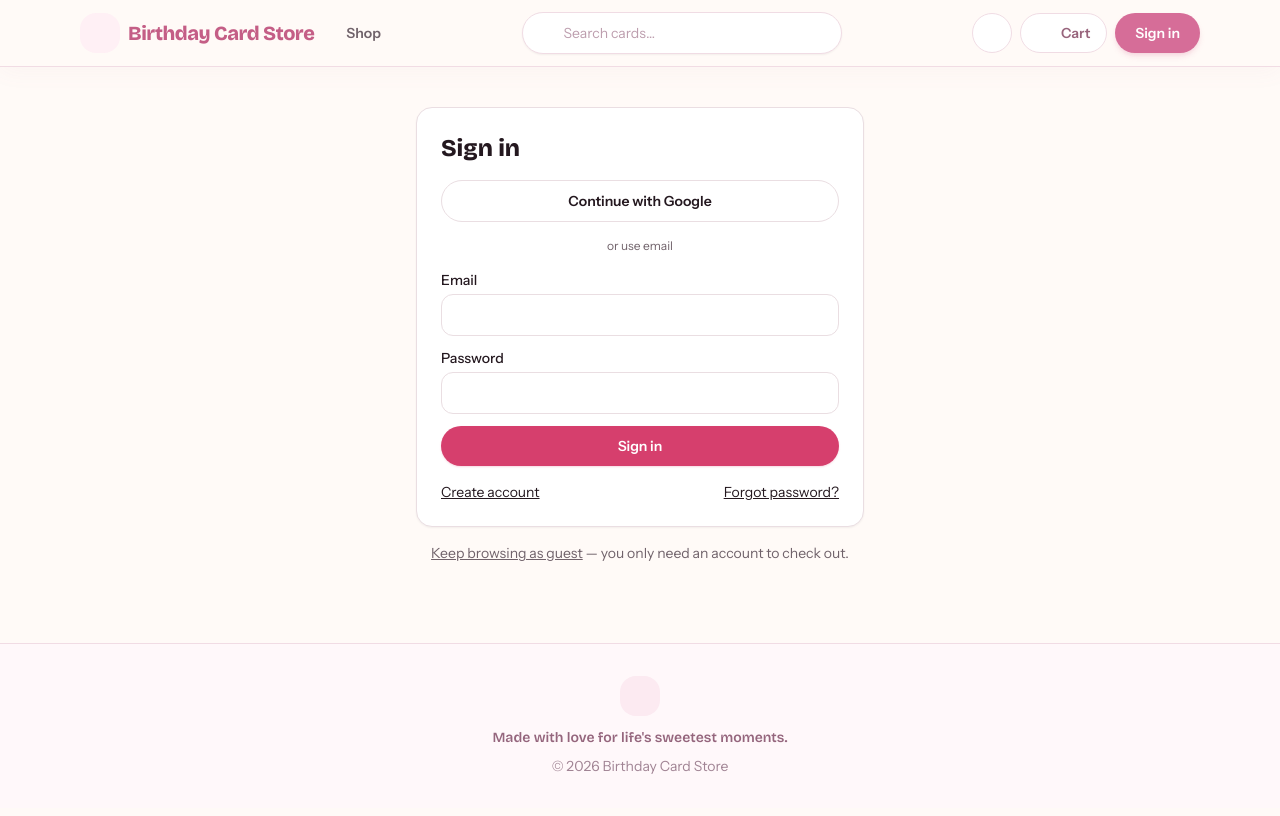
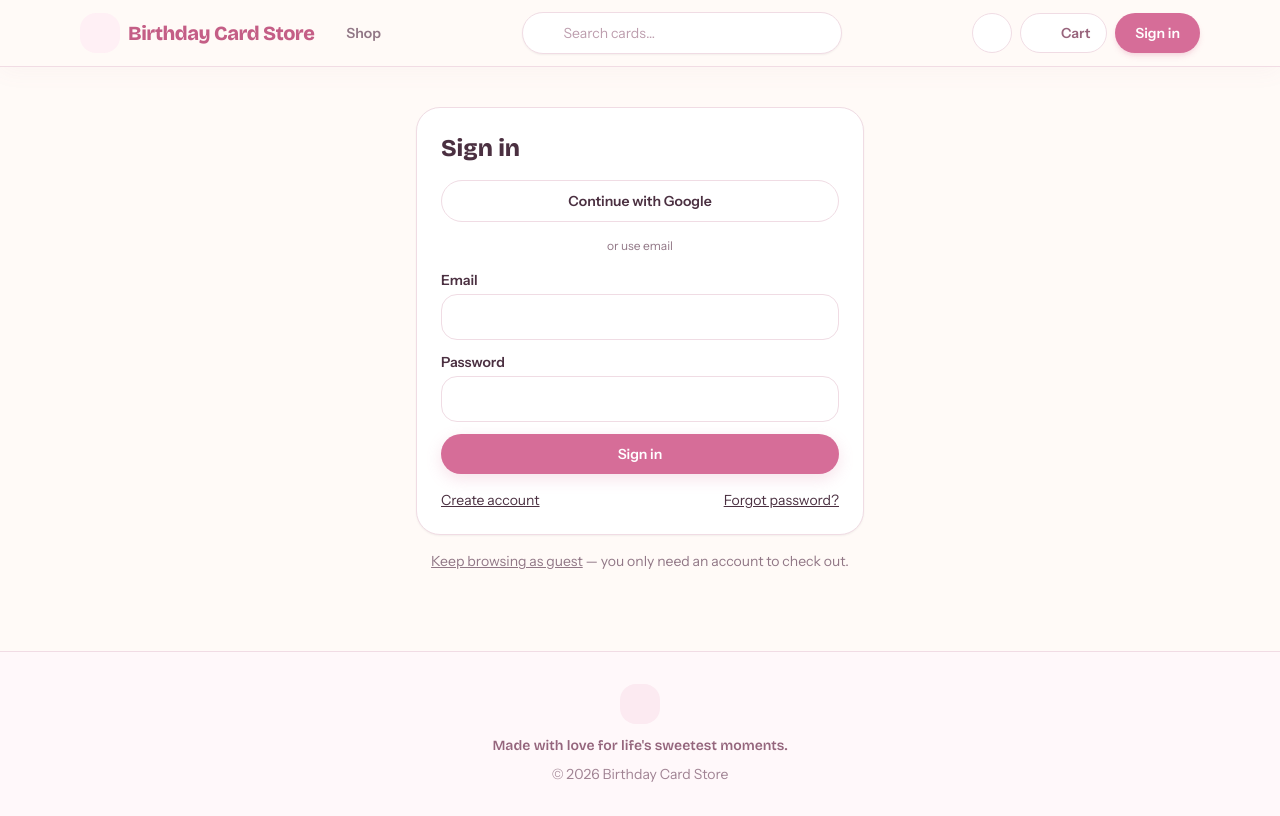
Before and after one commit to ForYouGameDev/BirthdayCardSelling_FullStack, a React (Vite) app: page /login in a window 1280 px wide. Built offline with nearby package versions, Linux system fonts and the light colour scheme; no server answers; some icons are missing.

Commit message:
Update index.css

```diff
--- a/src/index.css
+++ b/src/index.css
@@ -1,25 +1,91 @@
+
 @tailwind base;
 @tailwind components;
 @tailwind utilities;
 
 :root {
-  --bg: 255 250 247; --surface: 255 255 255; --ink: 36 24 31; --muted: 112 98 106;
-  --line: 234 222 226; --accent: 214 63 109; --sorbet: 255 170 92;
+  --bg: 255 250 247;
+  --surface: 255 255 255;
+  --ink: 75 48 65;
+  --muted: 145 119 134;
+  --line: 240 220 228;
+  --accent: 214 109 152;
+  --sorbet: 255 190 158;
 }
+
 .dark {
-  --bg: 22 16 20; --surface: 33 25 30; --ink: 247 240 243; --muted: 177 162 170;
-  --line: 61 48 55; --accent: 244 114 150; --sorbet: 255 190 120;
+  --bg: 35 25 36;
+  --surface: 49 36 49;
+  --ink: 250 235 243;
+  --muted: 190 164 181;
+  --line: 83 61 79;
+  --accent: 232 137 174;
+  --sorbet: 255 190 158;
 }
-html { scroll-behavior: smooth; }
-body { @apply bg-bg text-ink font-sans antialiased; }
-h1, h2, h3 { @apply font-display; }
-::selection { background: rgb(var(--accent) / .18); }
+
+body {
+  @apply bg-bg text-ink font-sans antialiased;
+  background-image:
+    radial-gradient(ellipse at 5% 10%, rgba(245, 203, 220, 0.16), transparent 35%),
+    radial-gradient(ellipse at 95% 35%, rgba(220, 204, 244, 0.13), transparent 35%);
+  background-attachment: fixed;
+}
+
+.dark body {
+  background-image:
+    radial-gradient(ellipse at 5% 10%, rgba(125, 76, 111, 0.13), transparent 35%),
+    radial-gradient(ellipse at 95% 35%, rgba(104, 83, 145, 0.12), transparent 35%);
+}
+
+h1,
+h2,
+h3 {
+  @apply font-display;
+}
+
+::selection {
+  background: rgba(214, 109, 152, 0.22);
+  color: inherit;
+}
+
 @layer components {
-  .btn { @apply inline-flex items-center justify-center gap-2 rounded-full px-5 py-2.5 text-sm font-semibold transition duration-200 disabled:opacity-50 disabled:cursor-not-allowed; }
-  .btn-primary { @apply btn bg-accent text-white shadow-sm shadow-accent/20 hover:-translate-y-0.5 hover:opacity-95 hover:shadow-md; }
-  .btn-ghost { @apply btn border border-line bg-surface text-ink hover:border-accent hover:bg-accent/5; }
-  .input { @apply w-full rounded-xl border border-line bg-surface px-3 py-2.5 text-sm text-ink outline-none transition placeholder:text-muted/70 focus:border-accent focus:ring-4 focus:ring-accent/10; }
-  .card { @apply rounded-2xl border border-line bg-surface shadow-sm; }
-  .label { @apply mb-1 block text-sm font-medium; }
-  .err { @apply mt-1 text-sm text-red-600 dark:text-red-400; }
+  .btn {
+    @apply inline-flex items-center justify-center gap-2 rounded-full px-5 py-2.5 text-sm font-semibold transition duration-200 disabled:cursor-not-allowed disabled:opacity-50;
+  }
+
+  .btn-primary {
+    @apply btn bg-accent text-white shadow-md hover:-translate-y-0.5 hover:opacity-90;
+    box-shadow: 0 5px 16px rgba(214, 109, 152, 0.2);
+  }
+
+  .btn-ghost {
+    @apply btn border border-line bg-surface text-ink hover:border-accent hover:bg-[#fff4f8] dark:hover:bg-[#392a39];
+  }
+
+  .input {
+    @apply w-full rounded-2xl border border-line bg-surface px-4 py-3 text-sm text-ink outline-none transition placeholder:text-muted focus:border-accent focus:ring-2 focus:ring-accent/20;
+  }
+
+  .card {
+    @apply rounded-3xl border border-line bg-surface shadow-sm transition duration-300;
+  }
+
+  .label {
+    @apply mb-1 block text-sm font-semibold text-ink;
+  }
+
+  .err {
+    @apply mt-1 text-sm text-red-600 dark:text-red-400;
+  }
 }
+
+@media (prefers-reduced-motion: reduce) {
+  *,
+  *::before,
+  *::after {
+    scroll-behavior: auto !important;
+    animation-duration: 0.01ms !important;
+    animation-iteration-count: 1 !important;
+    transition-duration: 0.01ms !important;
+  }
+}
```
